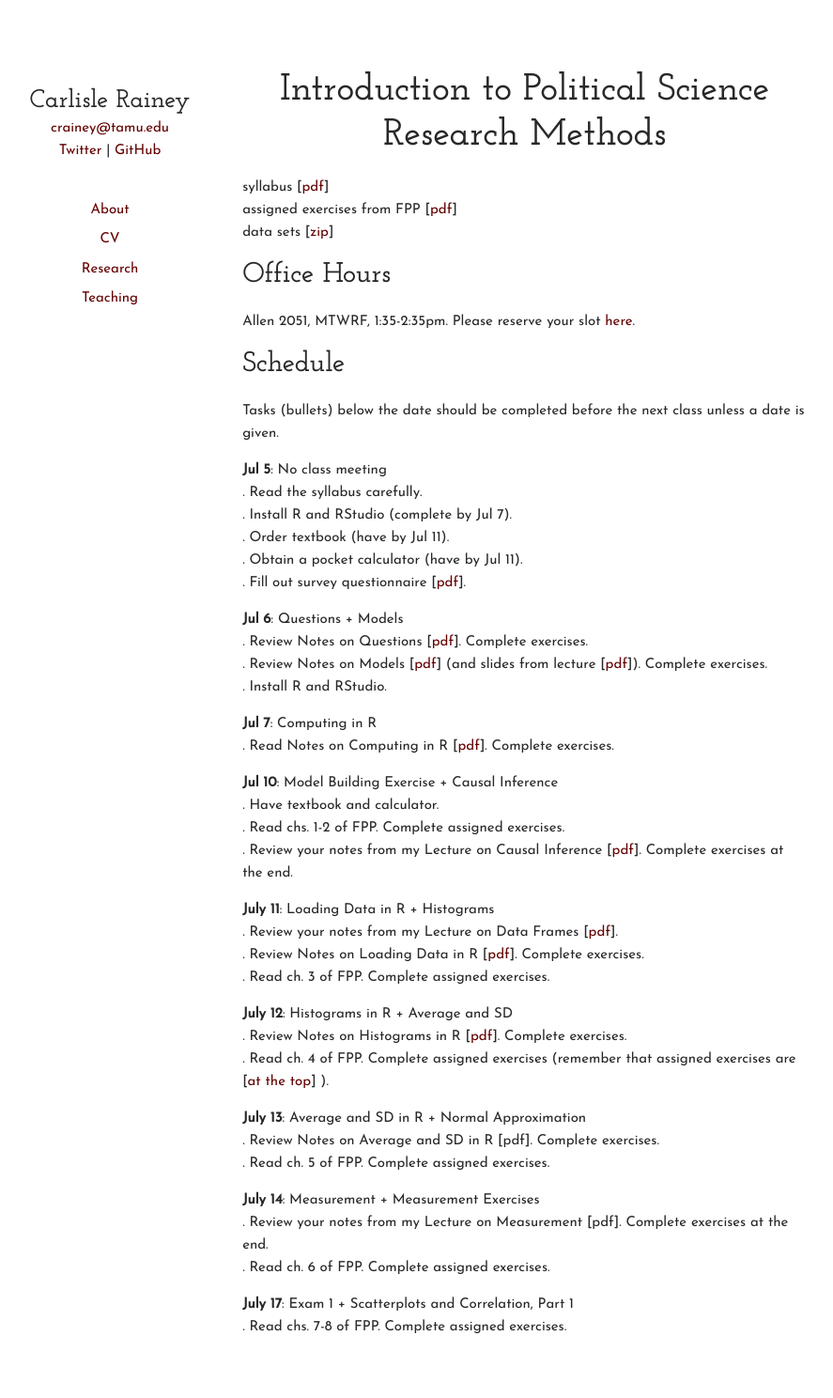
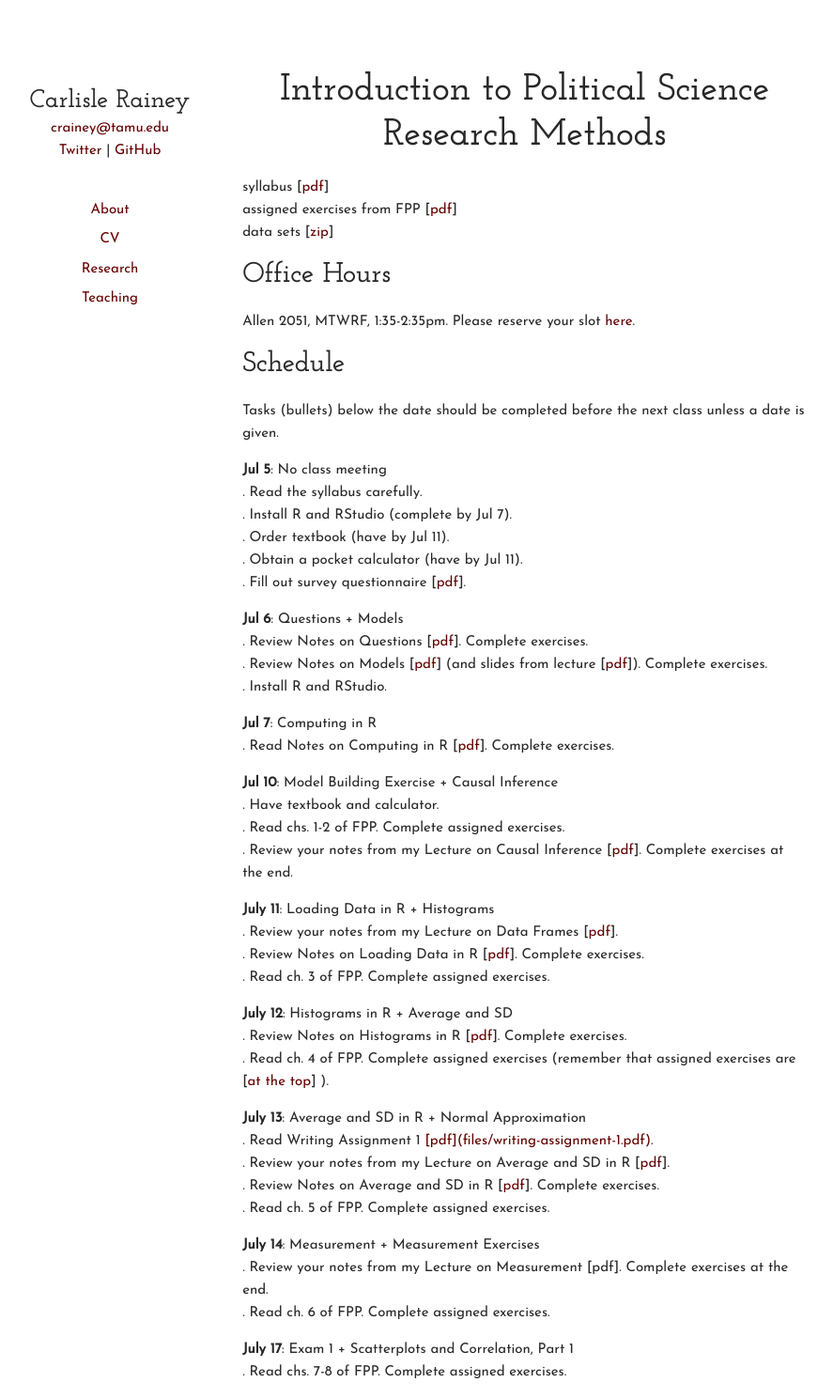
Before and after one commit to carlislerainey/carlislerainey.github.io, a Jekyll site: the page built from teaching/pols-209/index.md, in a window 1280 px wide. Shown: the whole page at 94% size, without its empty margins (204-1091 px from the left). Built offline with Jekyll 4.4.1, drawn with Linux system fonts in a browser that asks for light colours; before the commit the page ends 1440 px from its top, so only the background shows below that.

Commit message:
update 209

```diff
--- a/teaching/pols-209/index.md
+++ b/teaching/pols-209/index.md
@@ -47,7 +47,9 @@ Tasks (bullets) below the date should be completed before the next class unless
 . Read ch. 4 of FPP. Complete assigned exercises (remember that assigned exercises are [[at the top](files/fpp-exercises.pdf)] ).
 
 **July 13**: Average and SD in R + Normal Approximation
-. Review Notes on Average and SD in R [pdf]. Complete exercises.
+. Read Writing Assignment 1 [[pdf](files/writing-assignment-1.pdf)](polished draft due July 20).
+. Review your notes from my Lecture on Average and SD in R [[pdf](files/mean-sd.pdf)].
+. Review Notes on Average and SD in R [[pdf](files/notes-10-average-sd-r.pdf)]. Complete exercises.
 . Read ch. 5 of FPP. Complete assigned exercises.
 
 **July 14**: Measurement + Measurement Exercises
```
Also changed, not shown: 3 other files.
